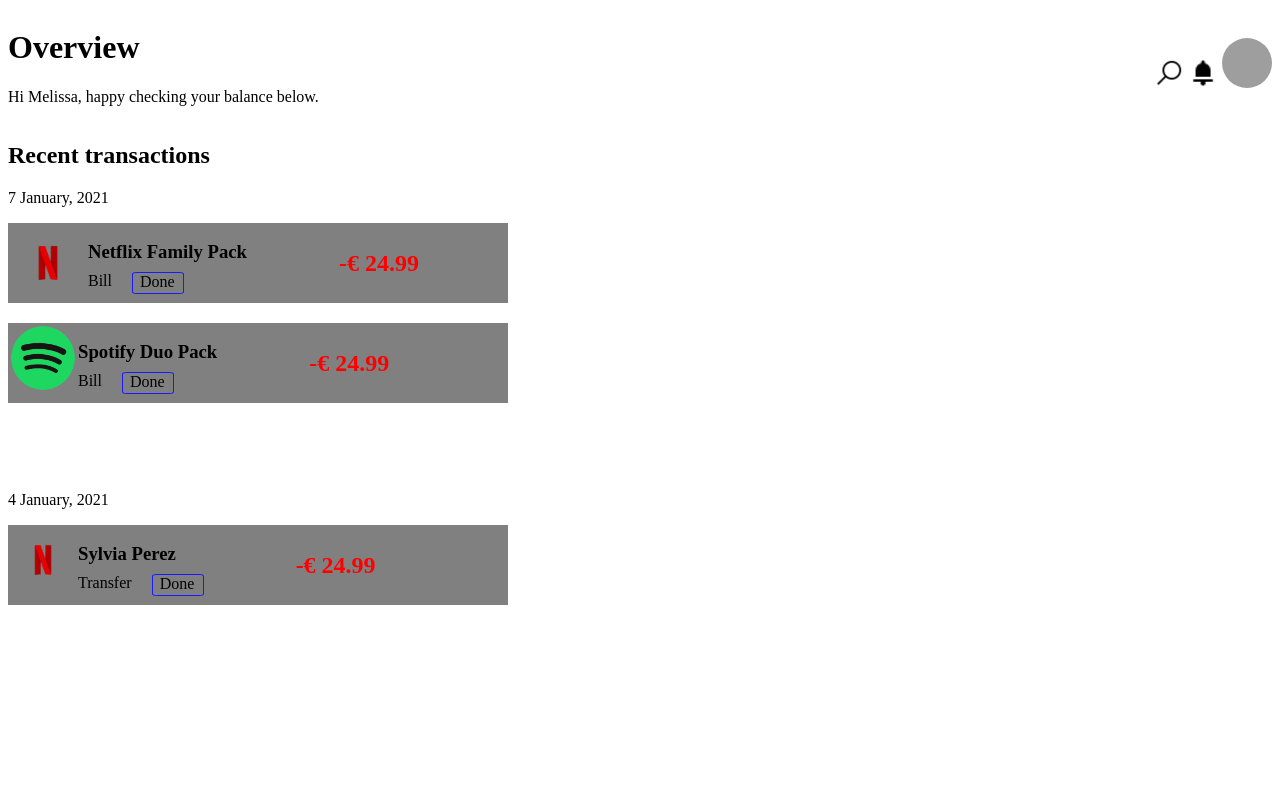
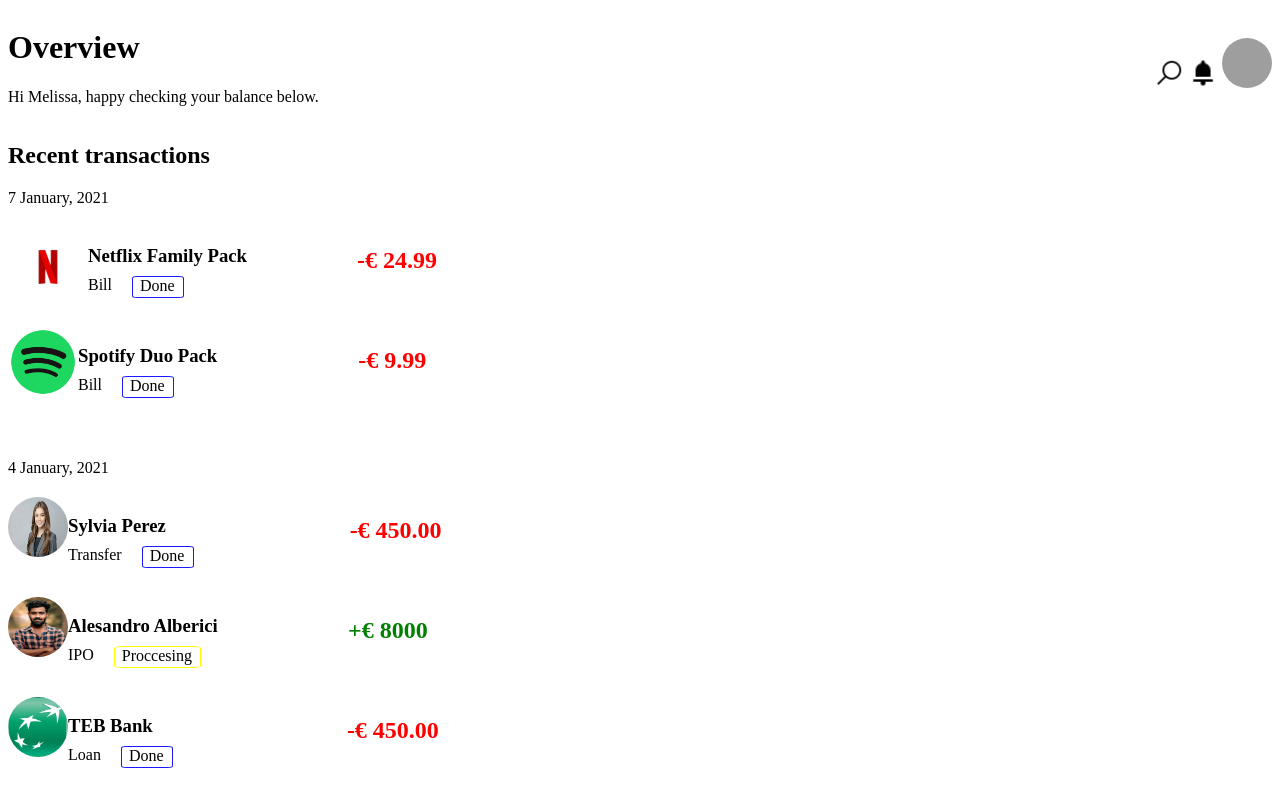
Before and after one commit to b1ndii/Project-flexbank, a plain HTML site: page index.html in a window 1280 px wide. Drawn offline with Linux system fonts and the light colour scheme; grey boxes are pictures that could not be loaded.

Commit message:
Add files via upload

```diff
--- a/index.html
+++ b/index.html
@@ -48,14 +48,14 @@
             </div>
 
             <!-- Ana e djatht e drejtkendshit -->
-            <div class="ana-e-djatht-e-drejtkendshit">
+            <div class="ana-e-djatht-e-drejtkendshit1">
                 <h2 class="numrat-e-pagesave">-€ 24.99</h2>
             </div>
         </div>
 
 
          <!--Drejtkendshi 2 perfuni recent transactions-->
-         <div style="margin-top: 20px;" class="drejtkendshi">
+         <div class="drejtkendshi">
 
             <!-- Ana e majt e drejtkendshit-->
             <div>
@@ -74,12 +74,13 @@
             </div>
 
              <!-- Ana e djatht e drejtkendshit -->
-             <div class="ana-e-djatht-e-drejtkendshit">
-                <h2 class="numrat-e-pagesave">-€ 24.99</h2>
+             <div class="ana-e-djatht-e-drejtkendshit2">
+                <h2 class="numrat-e-pagesave">-€ 9.99</h2>
             </div>
         </div>
 
-            <br><br><br><br>
+
+            <br><br>
             <p>4 January, 2021</p>
 
         <!--Drejtkendshi 3 perfuni recent transactions-->
@@ -87,7 +88,7 @@
 
             <!-- Ana e majt e drejtkendshit-->
             <div>
-                <img class="sylvia" src="Netflix-removebg-preview.png" alt="">
+                <img class="sylvia" src="woman.jpg" alt="">
             </div>
 
             <!-- Pjesa e mesit e drejtkendshit-->
@@ -102,12 +103,66 @@
             </div>
 
             <!-- Ana e djatht e drejtkendshit -->
-            <div class="ana-e-djatht-e-drejtkendshit">
-                <h2 class="numrat-e-pagesave">-€ 24.99</h2>
+            <div class="ana-e-djatht-e-drejtkendshit3">
+                <h2 class="numrat-e-pagesave">-€ 450.00</h2>
+            </div>
+        </div>
+
+         <!--Drejtkendshi 4 perfuni recent transactions-->
+         <div class="drejtkendshi">
+
+            <!-- Ana e majt e drejtkendshit-->
+            <div>
+                <img class="sylvia" src="man.jpg" alt="">
+            </div>
+
+            <!-- Pjesa e mesit e drejtkendshit-->
+            <div class="pjesa-e-mesit-e-drejtkendshit">
+                <h3>Alesandro Alberici</h3>
+                <div class="posht-mes-drejtkendsh">
+                <p style="margin-top: -10px;">IPO</p>
+                <div class="div-i-proccesing">
+                    <p class="proccesing">Proccesing</p>
+                </div>
+                </div>
+            </div>
+
+            <!-- Ana e djatht e drejtkendshit -->
+            <div class="ana-e-djatht-e-drejtkendshit4">
+                <h2 class="numrat-e-pagesave-pozitiv">+€ 8000</h2>
+            </div>
+        </div>
+
+        <!--Drejtkendshi 5 perfuni recent transactions-->
+        <div class="drejtkendshi">
+
+            <!-- Ana e majt e drejtkendshit-->
+            <div>
+                <img class="sylvia" src="teb_sh_a__logo.jpg" alt="">
+            </div>
+
+            <!-- Pjesa e mesit e drejtkendshit-->
+            <div class="pjesa-e-mesit-e-drejtkendshit">
+                <h3>TEB Bank</h3>
+                <div class="posht-mes-drejtkendsh">
+                <p style="margin-top: -10px;">Loan</p>
+                <div class="div-i-done">
+                    <p class="done">Done</p>
+                </div>
+                </div>
+            </div>
+
+            <!-- Ana e djatht e drejtkendshit -->
+            <div class="ana-e-djatht-e-drejtkendshit5">
+                <h2 class="numrat-e-pagesave">-€ 450.00</h2>
             </div>
         </div>
 
 
+    </div>
+
+    <!--Ana e djatht e pjeses kryesore-->
+    <div>
 
     </div>
 
--- a/style.css
+++ b/style.css
@@ -9,8 +9,9 @@
 .drejtkendshi {
     height: 80px;
     width: 500px;
-    background-color: gray;
     display: flex;
+    margin-top: 20px;
+
 }
 
 .netflix {
@@ -37,29 +38,73 @@
     border-radius: 10%;
 }
 
-.ana-e-djatht-e-drejtkendshit {
-    margin-left: 85px;
-    width: 100px;
+.numrat-e-pagesave {
+    color: red;
 }
 
-.numrat-e-pagesave {
-    color: red;
-    padding: 7px;
+.numrat-e-pagesave-pozitiv {
+    color: green;
 }
 
-.drejtkendshi {
-    height: 80px;
-    width: 500px;
-    background-color: gray;
+.ana-e-djatht-e-drejtkendshit1 {
+    margin-left: 100px;
+    width: 100px;
     display: flex;
+    justify-content: center;
+}
+
+.ana-e-djatht-e-drejtkendshit2 {
+    margin-left: 125px;
+    width: 100px;
+    display: flex;
+    justify-content: center;
+}
+
+.ana-e-djatht-e-drejtkendshit3 {
+    margin-left: 152px;
+    width: 100px;
+    display: flex;
+    justify-content: center;
+}
+
+.ana-e-djatht-e-drejtkendshit4 {
+    margin-left: 120px;
+    width: 100px;
+    display: flex;
+    justify-content: center;
+}
+
+.ana-e-djatht-e-drejtkendshit5 {
+    margin-left: 170px;
+    width: 100px;
+    display: flex;
+    justify-content: center;
 }
 
 .spotify {
     height: 70px;
-    width: 70px
+    width: 70px;
+    border-radius: 100%;
 }
 
 .sylvia {
-    height: 70px;
-    width: 70px
+    height: 60px;
+    width: 60px;
+    border-radius: 100%;
+    display: flex;
+    align-items: center;
 }
+
+.div-i-proccesing {
+    height: 20px;
+    width: 85px;
+    border: solid 1px yellow;
+    margin-left: 20px;
+    margin-top: -10px;
+    border-radius: 10%;
+}
+
+.proccesing {
+    margin-top: 0;
+    margin-left: 7px;
+}
```
Also changed, not shown: man.jpg (added), teb_sh_a__logo.jpg (added), woman.jpg (added).
